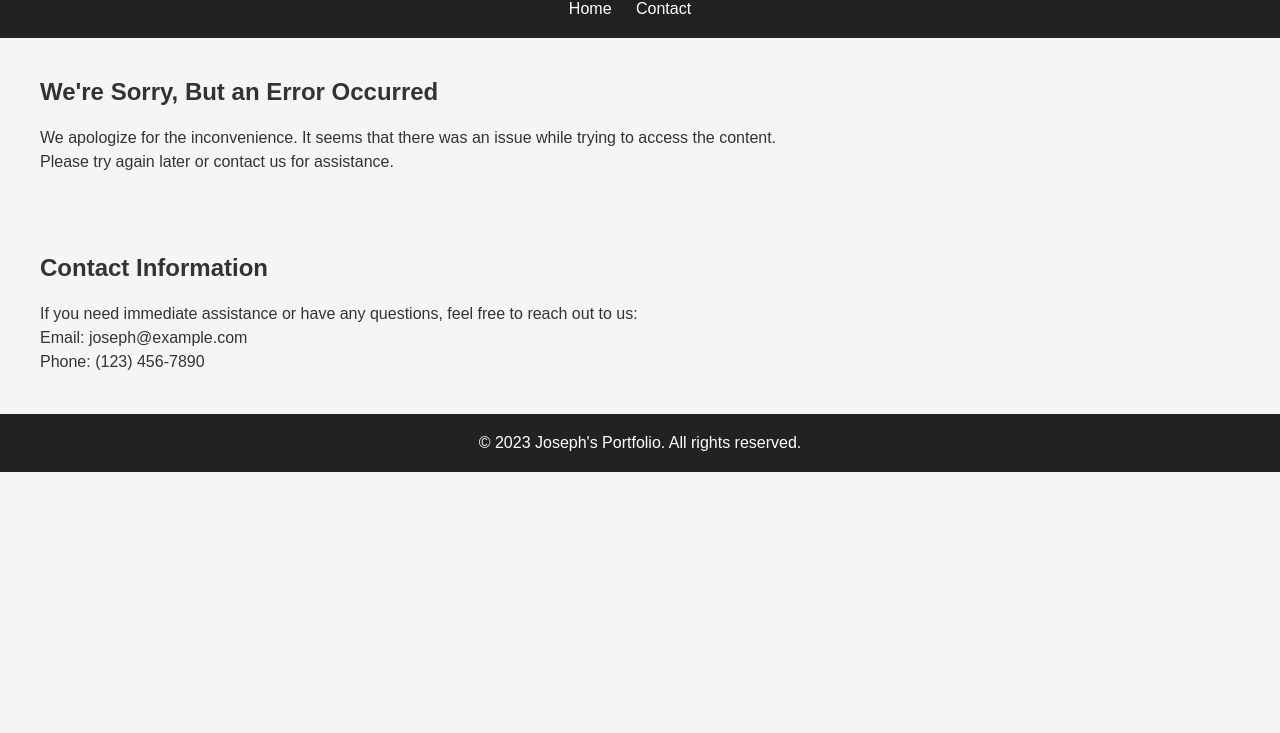
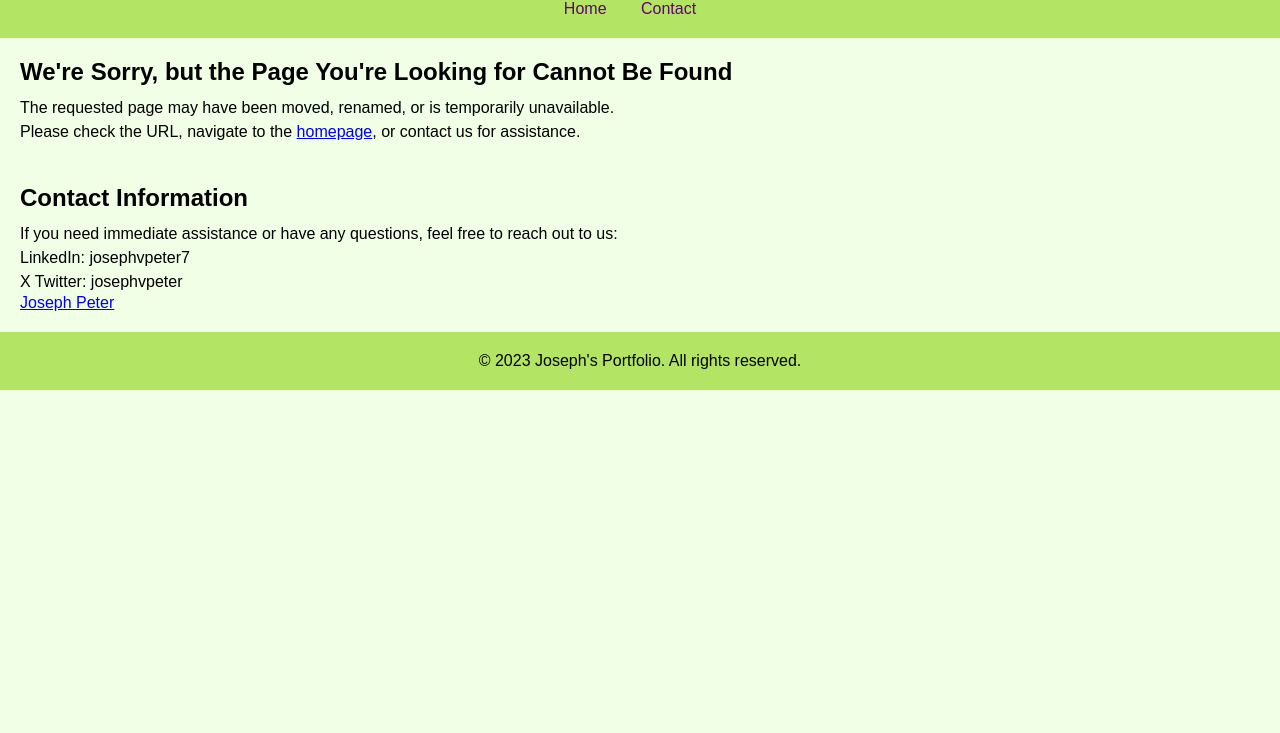
Before and after one commit to joey1089/Terraform-Resume, a plain HTML site: page website/error.html in a window 1280 px wide. Shown: the part 67-800 px from the top of the page. Drawn offline with Linux system fonts and the light colour scheme.

Commit message:
Added outputs and updated html files

```diff
--- a/website/error.html
+++ b/website/error.html
@@ -3,31 +3,32 @@
 <head>
     <meta charset="UTF-8">
     <meta name="viewport" content="width=device-width, initial-scale=1.0">
-    <title>Error - Joseph's Portfolio</title>
+    <title>404 - Page Not Found</title>
     <link rel="stylesheet" href="styles.css">
 </head>
 <body>
     <header>
-        <h1>Oops! Something Went Wrong</h1>
+        <h1>404 - Page Not Found</h1>
         <nav>
             <ul>
-                <li><a href="/">Home</a></li>
+                <li><a href="index.html">Home</a></li>
                 <li><a href="#contact">Contact</a></li>
             </ul>
         </nav>
     </header>
 
     <section id="error-message">
-        <h2>We're Sorry, But an Error Occurred</h2>
-        <p>We apologize for the inconvenience. It seems that there was an issue while trying to access the content.</p>
-        <p>Please try again later or contact us for assistance.</p>
+        <h2>We're Sorry, but the Page You're Looking for Cannot Be Found</h2>
+        <p>The requested page may have been moved, renamed, or is temporarily unavailable.</p>
+        <p>Please check the URL, navigate to the <a href="index.html">homepage</a>, or contact us for assistance.</p>
     </section>
 
     <section id="contact">
         <h2>Contact Information</h2>
         <p>If you need immediate assistance or have any questions, feel free to reach out to us:</p>
-        <p>Email: joseph@example.com</p>
-        <p>Phone: (123) 456-7890</p>
+        <p>LinkedIn: <a>josephvpeter7<script src="https://platform.linkedin.com/badges/js/profile.js" async defer type="text/javascript"></script></a></p>
+        <p>X Twitter: josephvpeter</p>
+        <p><div class="badge-base LI-profile-badge" data-locale="en_US" data-size="large" data-theme="dark" data-type="HORIZONTAL" data-vanity="josephvpeter7" data-version="v1"><a class="badge-base__link LI-simple-link" href="https://www.linkedin.com/in/josephvpeter7?trk=profile-badge">Joseph Peter</a></div></p>
     </section>
 
     <footer>
--- a/website/styles.css
+++ b/website/styles.css
@@ -1,3 +1,4 @@
+/* Reset some default styles */
 /* Reset some default styles */
 body, h1, h2, h3, p, ul, li {
     margin: 0;
@@ -6,15 +7,15 @@ body, h1, h2, h3, p, ul, li {
 
 /* Set a background color and text color */
 body {
-    background-color: #f5f5f5;
-    color: #333;
+    background-color: #f0ffe6;
+    color: #000000;
     font-family: Arial, sans-serif;
 }
 
 /* Header styles */
 header {
-    background-color: #222;
-    color: #fff;
+    background-color: #b3e464;
+    color: #2b1414;
     padding: 20px;
     text-align: center;
 }
@@ -33,22 +34,23 @@ nav ul li {
 }
 
 nav a {
-    text-decoration: none;
-    color: #fff;
+    text-decoration: rgb(122, 88, 151);
+    color: #5e0270;
+    padding: 5px;
     transition: color 0.3s;
 }
 
 nav a:hover {
-    color: #ff9900;
+    color: #024107;
 }
 
 /* Section styles */
 section {
-    padding: 40px;
+    padding: 20px;
 }
 
 section h2 {
-    margin-bottom: 20px;
+    margin-bottom: 10px;
     font-size: 24px;
 }
 
@@ -80,14 +82,14 @@ section p {
 footer {
     text-align: center;
     padding: 20px;
-    background-color: #222;
-    color: #fff;
+    background-color: #b3e464;
+    color: #000000;
 }
 
 /* Media queries for responsive design */
 @media screen and (max-width: 768px) {
     header h1 {
-        font-size: 28px;
+        font-size: 32px;
     }
 
     nav ul li {
```
Also changed, not shown: website/index.html (+10 -8 lines), 3 other files.
